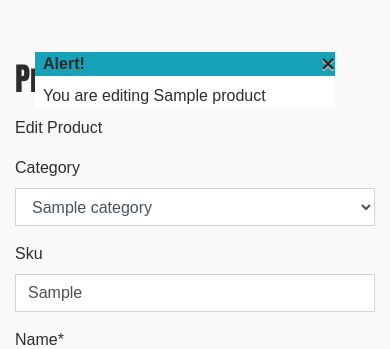
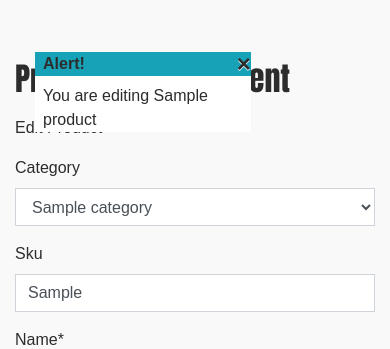
Before and after one commit to michellelclement/magnetic-eyes, a Django app: page /products/edit/1/ in a window 390 px wide. Shown: the part 98-447 px from the top of the page. Run offline with Django 3.2, Linux system fonts and the light colour scheme; a user stored in the database is signed in; tables that the repository leaves empty hold one stand-in row (values such as "Sample post"); grey boxes marked "Sample" are stand-in pictures; some libraries are stand-ins or nearby versions.

Commit message:
Correcting view of long toast messages on mobile

```diff
--- a/static/css/base.css
+++ b/static/css/base.css
@@ -444,7 +444,7 @@ body {
 
 .message-container {
     position: fixed;
-    max-width: 300px;
+    max-width: fit-content;
     top: 150px;
     z-index: 99999;
     left: 35px;
```
